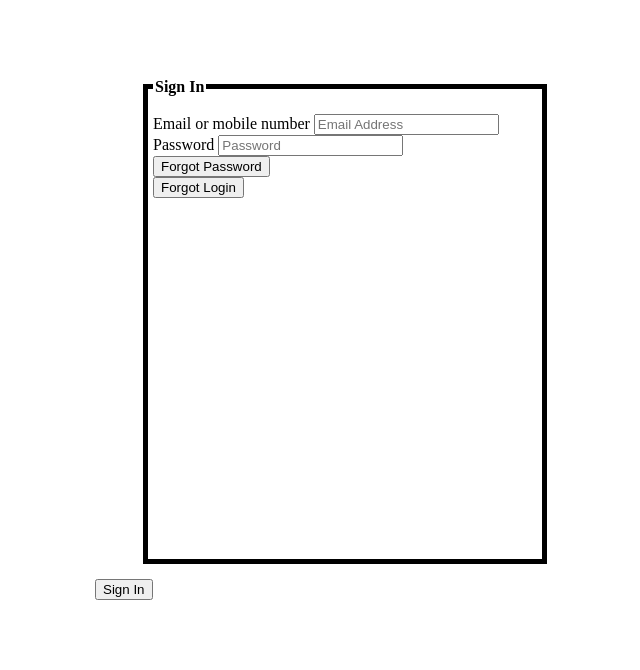
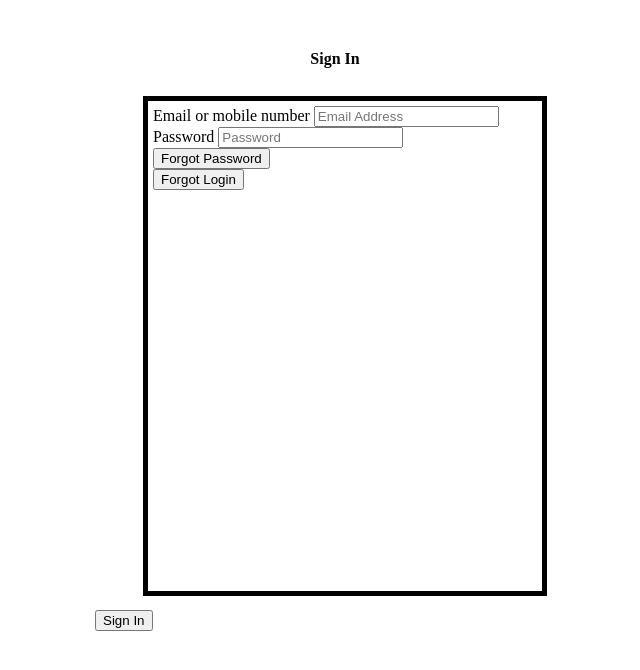
Before and after one commit to malcolm5858/CS-487-Project, a plain HTML site: page signin.html in a window 1280 px wide. Shown: the whole page, without its empty margins (305-945 px from the left). Drawn offline with Linux system fonts and the light colour scheme.

Commit message:
Update signin.html

```diff
--- a/signin.html
+++ b/signin.html
@@ -7,8 +7,8 @@
 	</head>
 	<body id = "wrapper">
 		<div id = "signin-wrapper">
+			<h2><strong>Sign In</strong></h2>
 			<fieldset>
-				<legend><h2> Sign In </h2></legend>
 					<div class = "emailphonenum">
 						<label>Email or mobile number</label>
 						<input type = "text" name = "email_field" placeholder="Email Address ">
```
